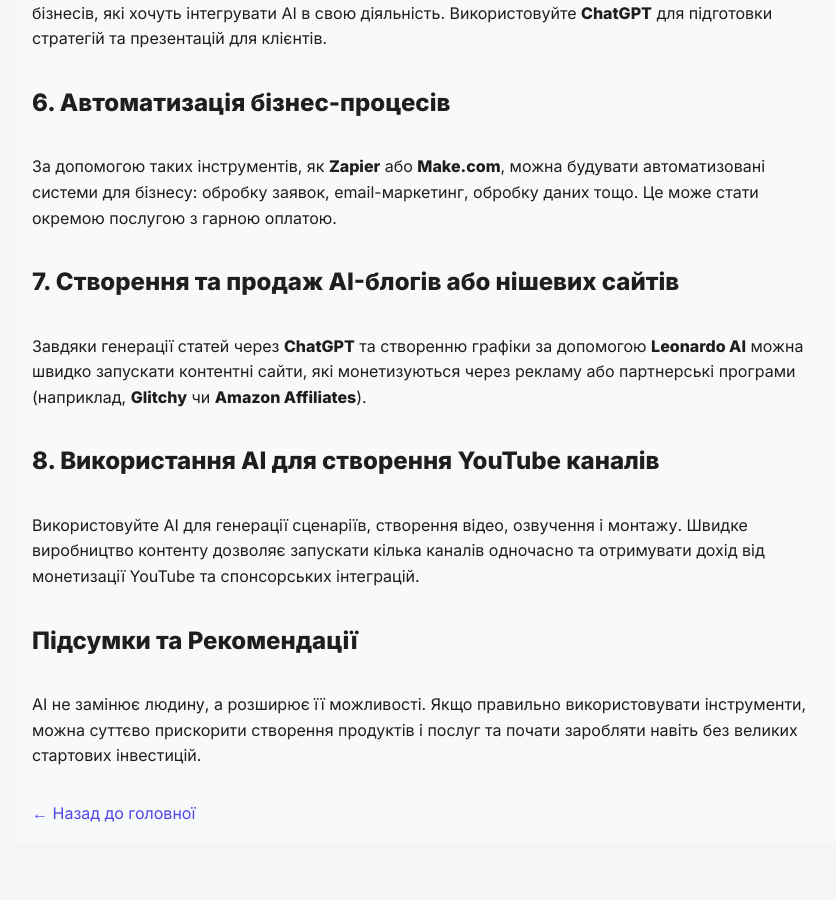
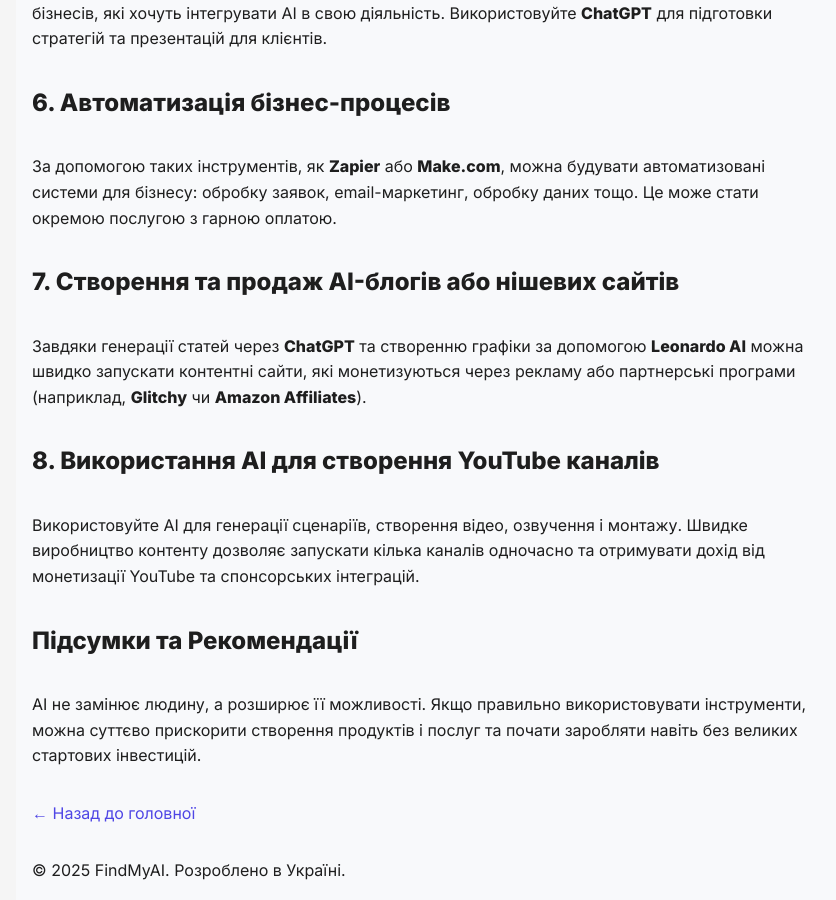
Before and after one commit to just4ius/find, a Jekyll site: the page uk/blog/zarobitok-z-ai.html, which Jekyll copies as it is, in a window 1280 px wide and 900 px high, scrolled down 1244 px. Shown: the whole window, without its empty margins (208-1044 px from the left). Built offline with Jekyll 4.4.1, drawn with Linux system fonts in a browser that asks for light colours; comment, search, counter and statistics services are not loaded; before the commit the page ends 2086 px from its top, so only the background shows below that.

Commit message:
Update zarobitok-z-ai.html

```diff
--- a/uk/blog/zarobitok-z-ai.html
+++ b/uk/blog/zarobitok-z-ai.html
@@ -87,6 +87,10 @@
 
     <p><a href="/">← Назад до головної</a></p>
 
+    <footer>
+        <p>&copy; 2025 FindMyAI. Розроблено в Україні.</p>
+    </footer>
+
     <script>
         document.addEventListener("DOMContentLoaded", () => {
             const container = document.querySelector(".scroll-container");
```
